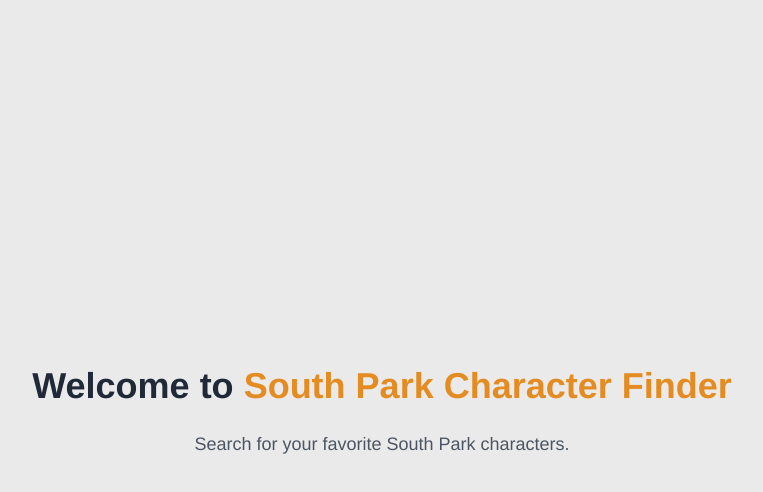
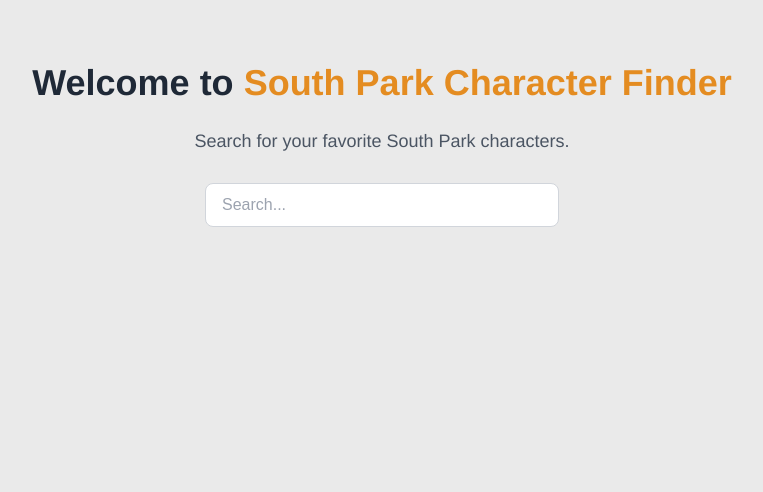
Before and after one commit to alexpil4/south-park-autocomplete, a React (Vite) app: page / in a window 1280 px wide. Shown: the top 492 px of the page, without its empty margins (258-1021 px from the left). Built offline with nearby package versions, Linux system fonts and the light colour scheme.

Commit message:
layout code cleanup

```diff
--- a/src/App.tsx
+++ b/src/App.tsx
@@ -1,9 +1,9 @@
 import './App.css';
+import AutoComplete from './components/AutocompleteSearch';
 
 function App() {
   return (
     <>
-      <div>
       <h1 className="welcome-title">
         Welcome to{' '}
         <span className="highlight">South Park Character Finder</span>
@@ -11,7 +11,8 @@
       <p className="description">
         Search for your favorite South Park characters.
       </p>
-      </div>
+
+      <AutoComplete />
     </>
   );
 }
--- a/src/index.css
+++ b/src/index.css
@@ -3,7 +3,6 @@
   line-height: 1.5;
   font-weight: 400;
 
-  color-scheme: light dark;
   color: rgba(24, 24, 24, 0.87);
   background-color: #eaeaea;
 
@@ -14,7 +13,7 @@
 
   margin: 0;
   display: flex;
-  place-items: center;
+  place-items: top;
   min-width: 320px;
   min-height: 100vh;
 }
```
Lines whose indentation alone changed are shown as unchanged.
